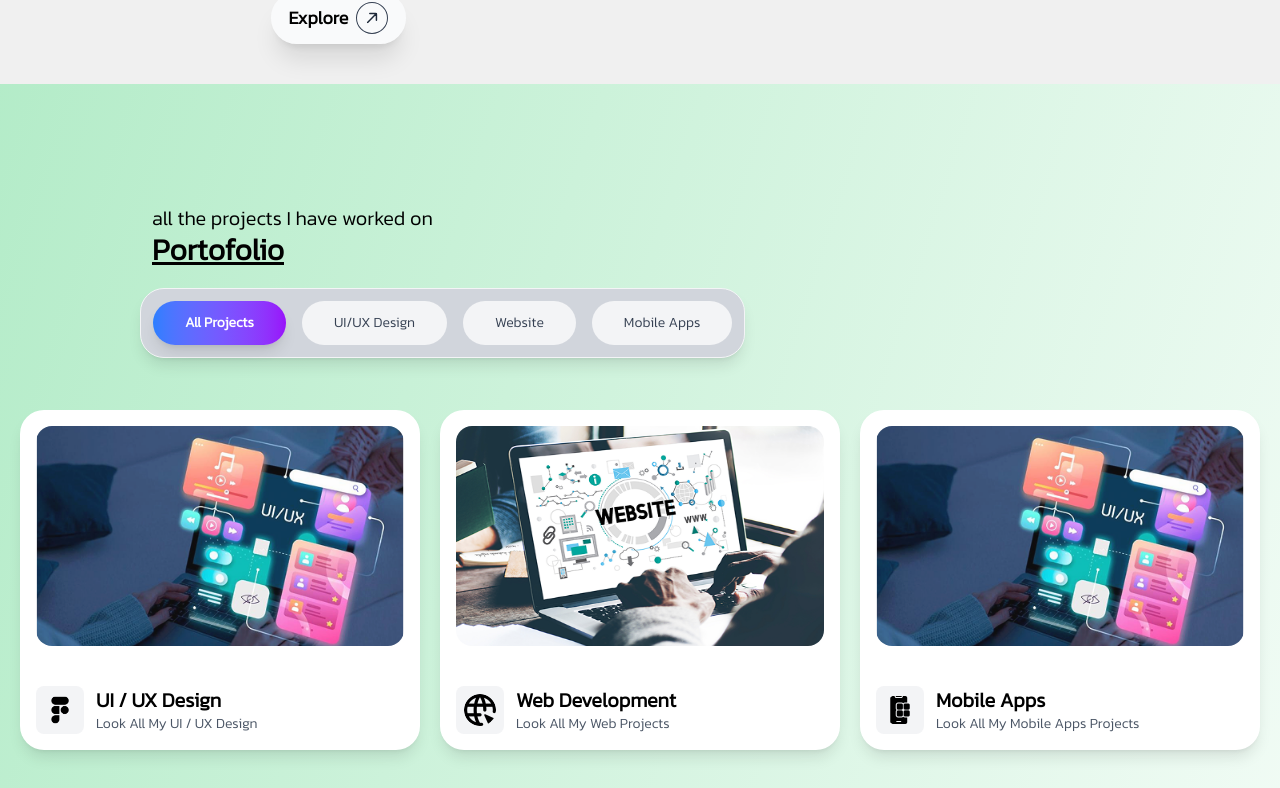
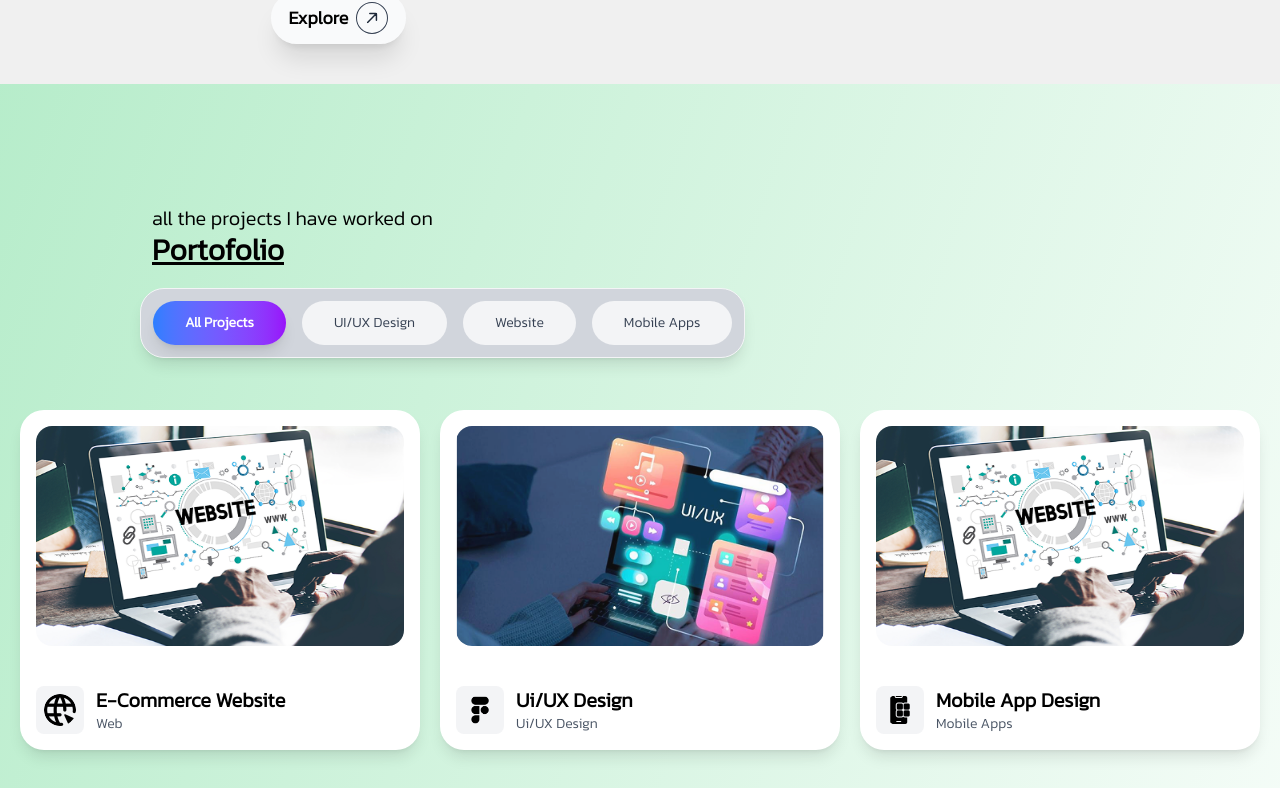
Before and after one commit to RamliWane/My-Portofolio, a Next.js app: page / in a window 1280 px wide. Shown: the part 2000-2788 px from the top of the page. Built offline with nearby package versions, Linux system fonts and the light colour scheme.

Commit message:
new up data

```diff
--- a/src/Components/PortofolioWeb.jsx
+++ b/src/Components/PortofolioWeb.jsx
@@ -1,24 +1,26 @@
 import React, { useState } from "react";
 import AnimatedWrapper from "./AnimatedWrapper";
+import data from "../data/data.json";
 
 export default function PortofolioWeb({ animation = "fadeInUp", delay = 0 }) {
     const [showTooltip, setShowTooltip] = useState(false);
     return (
         <AnimatedWrapper animation={animation} delay={delay}>
             <div className="flex flex-wrap justify-center gap-5 mt-5">
+                {data.users.map((users) => (
                     <div className="bg-white w-100 h-85 rounded-3xl p-4 flex flex-col cursor-pointer transition-transform duration-150 ease-in-out hover:scale-95 shadow-lg" onMouseEnter={() => setShowTooltip(true)}
                         onMouseLeave={() => setShowTooltip(false)}>
 
                         <div className="flex-1 mb-10 w-full h-48 flex items-center justify-center">
-                                    <img className="w-full h-55 rounded-2xl" src="./Design-Web-4 1.png" alt="" />
+                            <img className="w-full h-55 rounded-2xl" src={users.image} alt="" />
                         </div>
                         <div className="flex items-center gap-3">
                             <div className="w-12 h-12 bg-gray-100 rounded-lg flex items-center justify-center">
-                                        <img className="w-8 h-8 rounded-2xl" src="./WebsiteIcon.png" alt="UI/UX Design" />
+                                <img className="w-8 h-8 rounded-2xl" src={users.icon} alt="UI/UX Design" />
                             </div>
                             <div className="flex flex-col">
-                                    <h1 className="text-xl font-bold text-black">Web Development</h1>
-                                    <p className="text-sm text-gray-600">Look All My Web Projects</p>
+                                <h1 className="text-xl font-bold text-black">{users.name}</h1>
+                                <p className="text-sm text-gray-600">{users.category}</p>
                             </div>
                         </div>
                         {showTooltip && (
@@ -28,7 +30,9 @@ export default function PortofolioWeb({ animation = "fadeInUp", delay = 0 }) {
                             </div>
                         )}
                     </div>
+                ))}
             </div>
+
         </AnimatedWrapper>
     );
 }
--- a/src/Page/FooterPage.jsx
+++ b/src/Page/FooterPage.jsx
@@ -31,7 +31,7 @@ export default function FooterPage() {
 
                         <div className="flex-1 max-w-lg w-full order-1 lg:order-2">
                             <div className="text-center lg:text-left">
-                                <h1 className="text-3xl lg:text-4xl font-bold text-[#457476] mb-4">Contact now</h1>
+                                <h1 className="text-3xl lg:text-4xl font-bold text-black mb-4">Contact now</h1>
                                 <p className="text-xl text-gray-600 mb-8 leading-relaxed">
                                     collaboration or ask questions? You can send me a message.<br className="hidden sm:block"/>
                                 </p>
--- a/src/Page/PageFour.jsx
+++ b/src/Page/PageFour.jsx
@@ -27,23 +27,8 @@ export default function PageFour() {
                 </div>
 
                 <div className={`flex justify-center gap-5 mb-10 flex-wrap`}>
-                    <AnimatedWrapper animation="scale-in" delay={100}>
-                        <PortofolioUI />
-                    </AnimatedWrapper>
                     <AnimatedWrapper animation="scale-in" delay={200}>
                         <PortofolioWeb />
-                    </AnimatedWrapper>
-                    <AnimatedWrapper animation="scale-in" delay={300}>
-                        <PortofolioApp />
-                    </AnimatedWrapper>
-                    <AnimatedWrapper animation="scale-in" delay={400}>
-                        <PortofolioUI />
-                    </AnimatedWrapper>
-                    <AnimatedWrapper animation="scale-in" delay={500}>
-                        <PortofolioWeb />
-                    </AnimatedWrapper>
-                    <AnimatedWrapper animation="scale-in" delay={600}>
-                        <PortofolioApp />
                     </AnimatedWrapper>
                 </div>
             </div>
--- a/src/Page/PageThree.jsx
+++ b/src/Page/PageThree.jsx
@@ -14,7 +14,7 @@ export default function PageThree() {
                         <AnimatedWrapper animation="fade-left" delay={100}>
                             <div className="flex flex-col gap-4 lg:ml-40 md:w-1/2 ml-5">
                                 <p className="text-xl font-mono text-black ">all the projects I have worked on</p>
-                                <h1 className="text-4xl -mt-4 underline font-bold text-[#457476] ">About Me</h1>
+                                <h1 className="text-4xl -mt-4 underline font-bold text-black ">About Me</h1>
                                 <p className="text-black text-2xl leading-8 md:text-xl">Lorem ipsum dolor sit amet, consectetur adipiscing elit, sed do eiusmod tempor incididunt ut labore et <br /> dolore magna aliqua.Ut enim ad minim veniam</p>
                                 <div className="self-start mb-10 mt-4">
                                     <Button />
--- /dev/null
+++ b/src/data/data.json
@@ -0,0 +1,34 @@
+{
+    "users": [
+        {
+            "id": 1,
+            "name": "E-Commerce Website",
+            "descriptions": "lorem ipsum dolor sit amet, consectetur adipiscing elit. Sed do eiusmod tempor incididunt ut labore et dolore magna aliqua.",
+            "email": "jane@example.com",
+            "category": "Web",
+            "times": "Jan 2023 - Mar 2023",
+            "image": "/Design-Web-4 1.png",
+            "icon": "/WebsiteIcon.png"
+        },
+        {
+            "id": 2,
+            "name": "Ui/UX Design",
+            "descriptions": "lorem ipsum dolor sit amet, consectetur adipiscing elit. Sed do eiusmod tempor incididunt ut labore et dolore magna aliqua.",
+            "email": "jane@example.com",
+            "category": "Ui/UX Design",
+            "times": "Jan 2023 - Mar 2023",
+            "image": "/UI UX Desain (3) 1.png",
+            "icon": "/gg_figma.png"
+        },
+        {
+            "id": 3,
+            "name": "Mobile App Design",
+            "descriptions": "lorem ipsum dolor sit amet, consectetur adipiscing elit. Sed do eiusmod tempor incididunt ut labore et dolore magna aliqua.",
+            "email": "jane@example.com",
+            "category": "Mobile Apps",
+            "times": "Jan 2023 - Mar 2023",
+            "image": "/Design-Web-4 1.png",
+            "icon": "/mobile-app.png"
+        }
+    ]
+}
```
Lines whose indentation alone changed are shown as unchanged.
